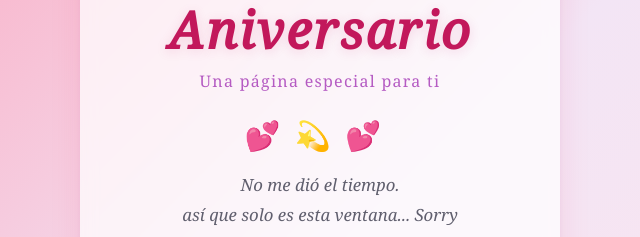
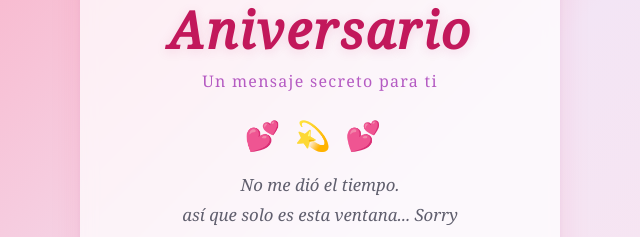
Before and after one commit to giovypolanco056/For-You, a plain HTML site: page visual-novel/index.html in a window 1280 px wide. Shown: the part 323-560 px from the top of the page, 320-960 px from the left. Drawn offline with Linux system fonts and the light colour scheme.

Commit message:
Update index.html

```diff
--- a/visual-novel/index.html
+++ b/visual-novel/index.html
@@ -3,7 +3,7 @@
 <head>
   <meta charset="UTF-8" />
   <meta name="viewport" content="width=device-width, initial-scale=1.0" />
-  <title>Página de Cumpleaños</title>
+  <title>Página de Aniversario</title>
 
   <link rel="preconnect" href="https://fonts.googleapis.com" />
   <link
@@ -26,7 +26,7 @@
         <span>🎀</span><span>✨</span><span>🌸</span><span>✨</span><span>🎀</span>
       </div>
       <h1 class="birthday-title">Feliz Aniversario</h1>
-      <p class="birthday-subtitle">Una página especial para ti</p>
+      <p class="birthday-subtitle">Un mensaje secreto para ti</p>
       <div class="birthday-hearts">
         <span>💕</span><span>💫</span><span>💕</span>
       </div>
```
